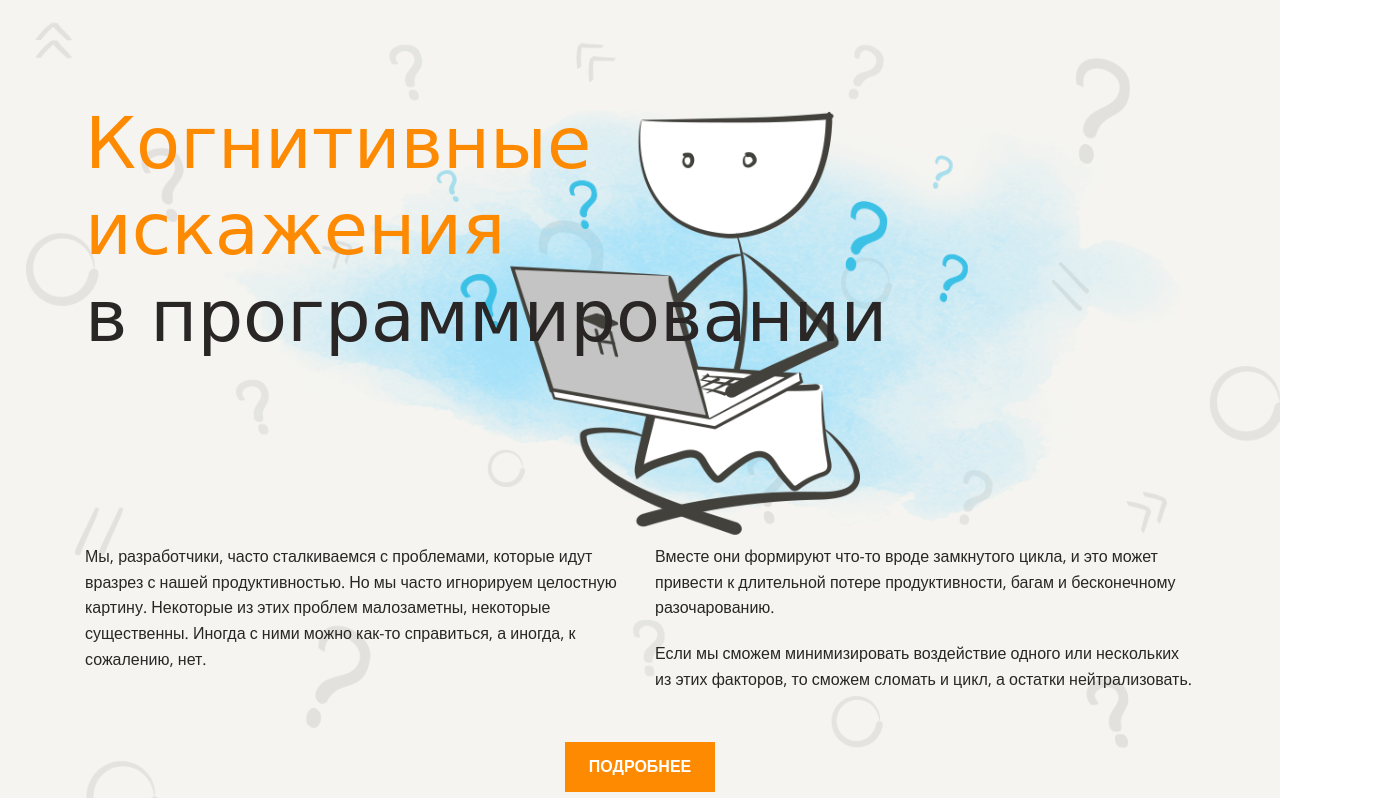
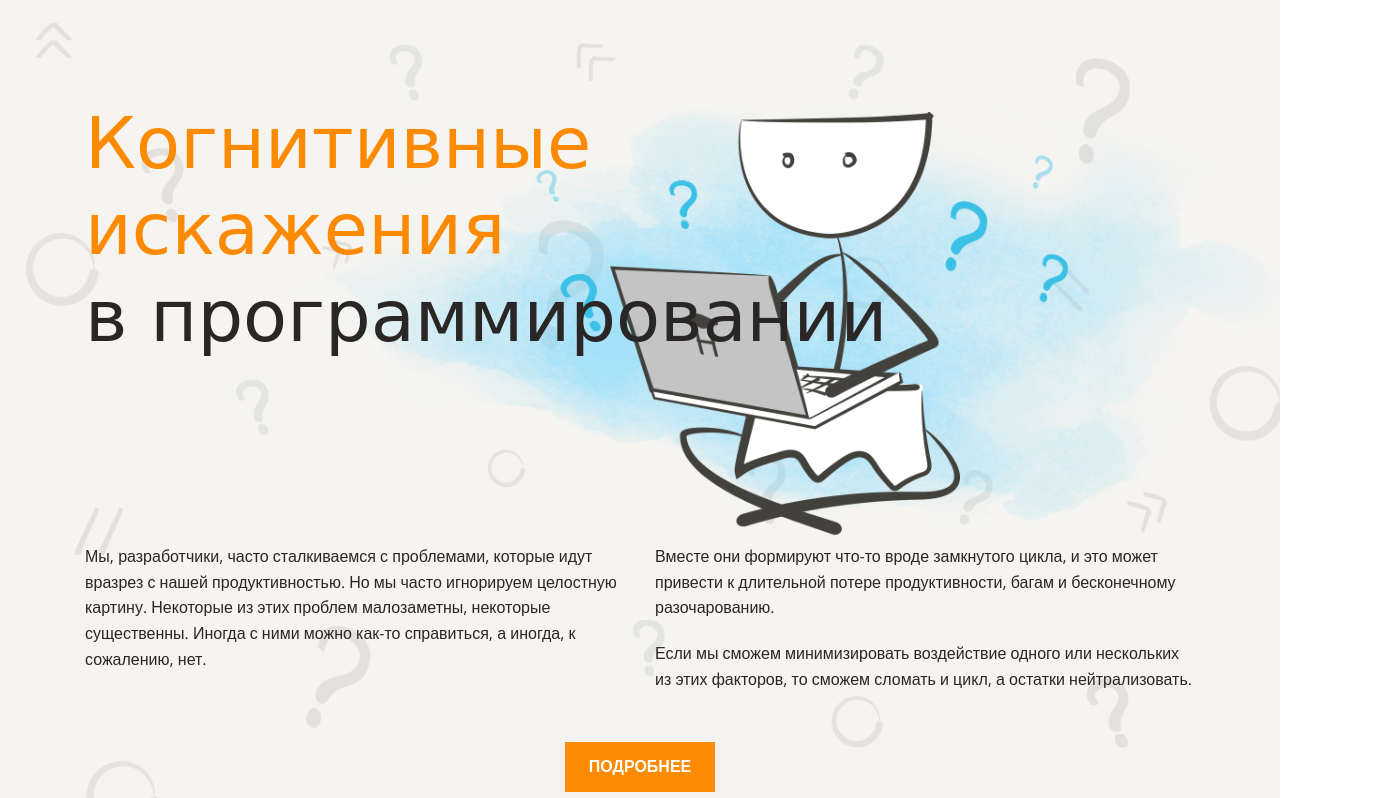
Before and after one commit to Jarweb01/layout-designer-project-lvl1, a website: page src/index.html in a window 1280 px wide. Shown: the top 798 px of the page, 1380 px wide, since content can reach past the window. Drawn offline with nearby package versions, Linux system fonts and the light colour scheme; a web font is replaced by a local one.

Commit message:
Update header img

```diff
--- a/src/styles/style.css
+++ b/src/styles/style.css
@@ -109,7 +109,7 @@ section {
   height: 525px;
   position: absolute;
   top: 50px;
-  right: 0;
+  right: -100px;
 }
 .header__text {
   margin-bottom: 40px;
```
